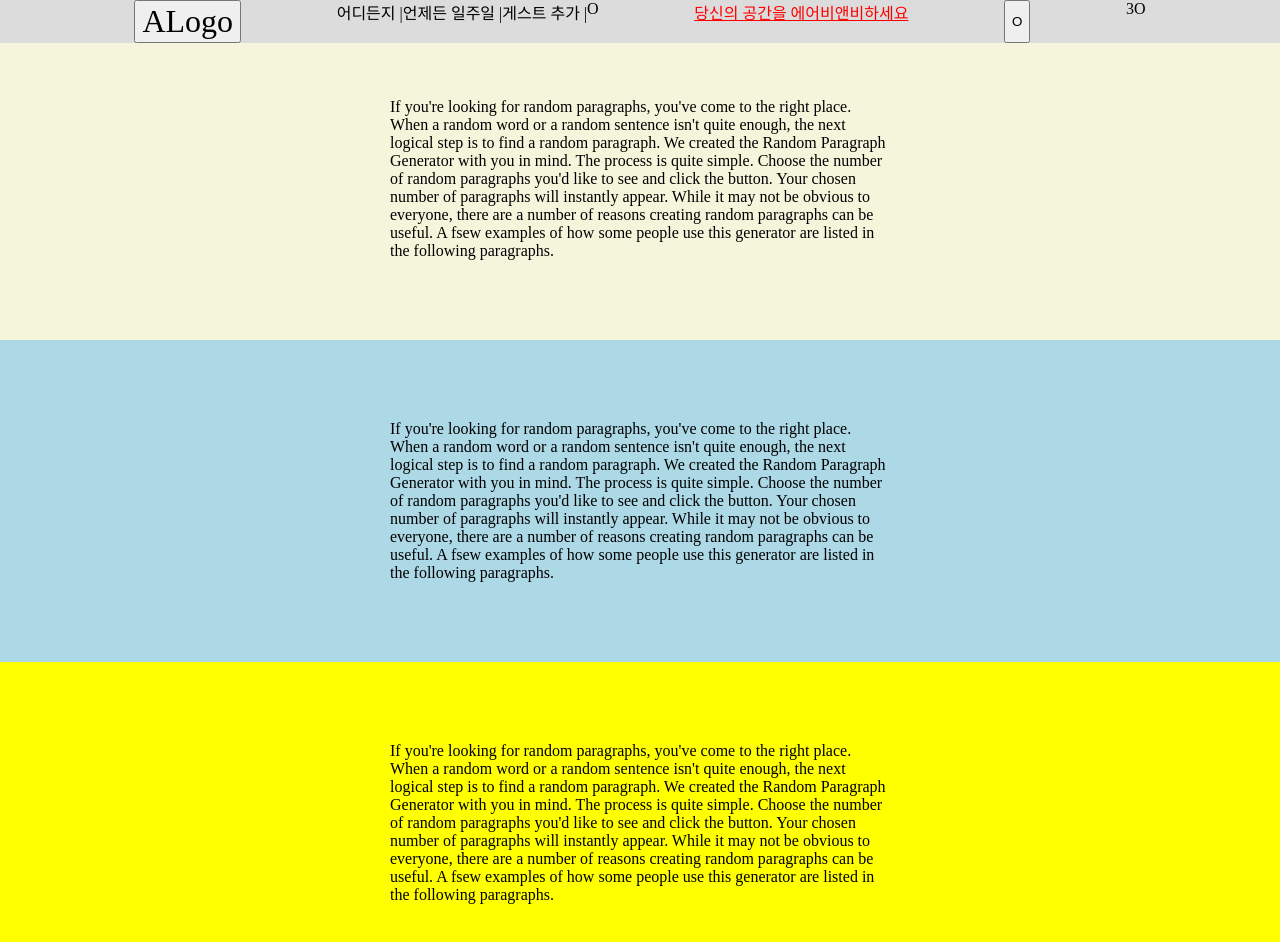
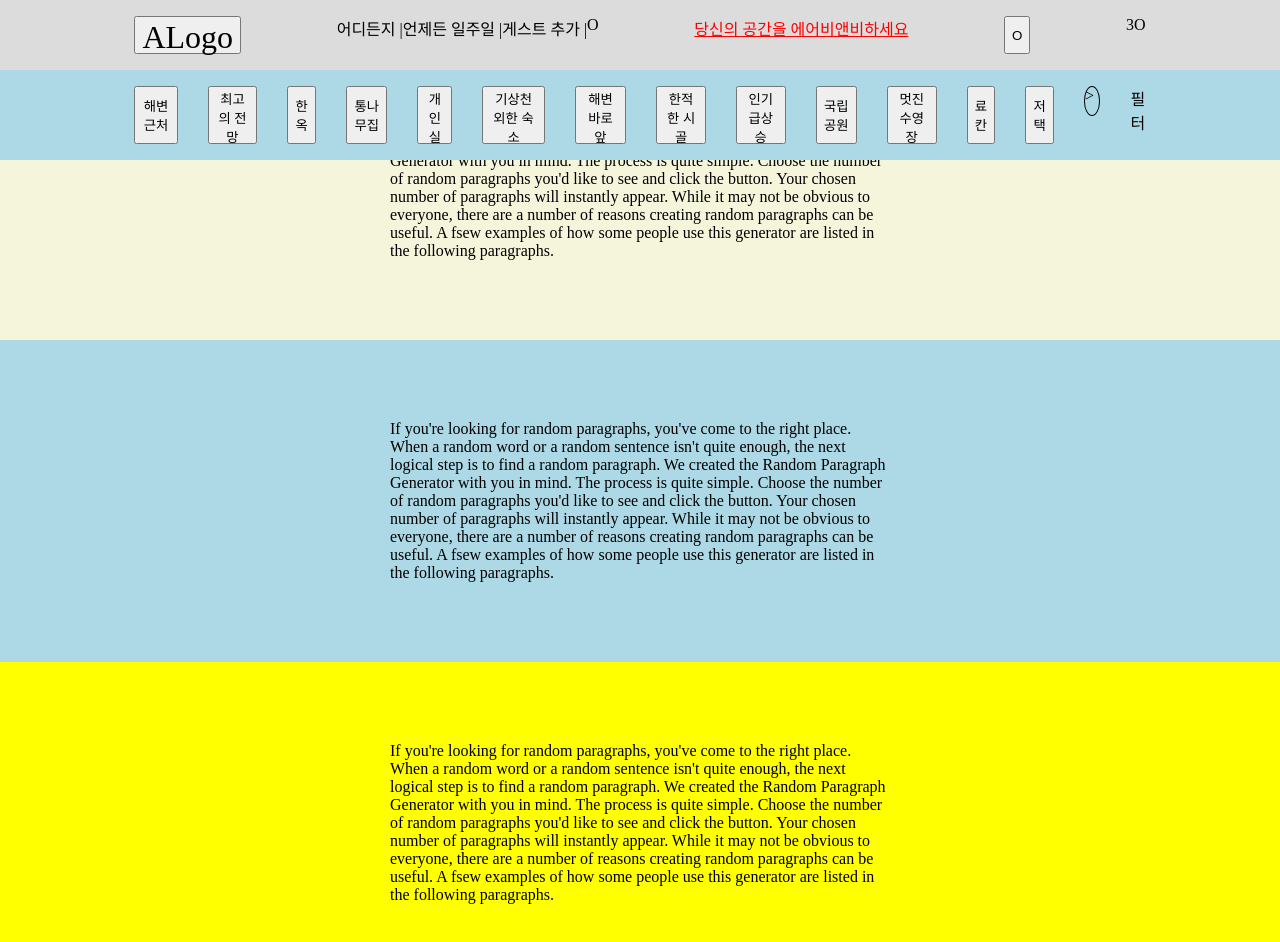
Before and after one commit to cherrie-k/clone-netflix, a React (Create React App) app: page / in a window 1280 px wide. Shown: the top 942 px of the page. Built offline with nearby package versions, Linux system fonts and the light colour scheme.

Commit message:
메인페이지 두번째 nav bar

```diff
--- a/src/App.js
+++ b/src/App.js
@@ -1,10 +1,12 @@
 import MainNavBar from "./Components/Navbars/MainNavBar";
+import MainSecondNav from "./Components/Navbars/MainSecondNav";
 import TempMain from "./Components/TempMain";
 
 function App() {
   return (
     <div className="App">
       <MainNavBar />
+      <MainSecondNav />
       <div
         className="container"
         style={{ margin: "0", padding: "0", background: "salmon" }}
--- a/src/Components/Navbars/MainNavBar.js
+++ b/src/Components/Navbars/MainNavBar.js
@@ -1,6 +1,6 @@
-import DetailSearch from "./DetailSearch";
-import NavGlobe from "./NavGlobe";
-import NavLogin from "./NavLogin";
+import DetailSearch from "./elements/DetailSearch";
+import NavGlobe from "./elements/NavGlobe";
+import NavLogin from "./elements/NavLogin";
 import "./NavBarStyle.css";
 
 export default function MainNavBar() {
--- /dev/null
+++ b/src/Components/Navbars/MainSecondNav.js
@@ -0,0 +1,32 @@
+import "./NavBarStyle.css";
+
+export default function MainSecondNav() {
+  return (
+    <nav className="nav-second" style={{ display: "flex" }}>
+      <button>해변 근처</button>
+      <button>최고의 전망</button>
+      <button>한옥</button>
+      <button>통나무집</button>
+      <button>개인실</button>
+      <button>기상천외한 숙소</button>
+      <button>해변 바로 앞</button>
+      <button>한적한 시골</button>
+      <button>인기 급상승</button>
+      <button>국립공원</button>
+      <button>멋진 수영장</button>
+      <button>료칸</button>
+      <button>저택</button>
+      <div
+        style={{
+          width: "30px",
+          height: "30px",
+          border: "solid black 1px",
+          borderRadius: "50%",
+        }}
+      >
+        {">"}
+      </div>
+      <div>필터</div>
+    </nav>
+  );
+}
--- a/src/Components/Navbars/NavBarStyle.css
+++ b/src/Components/Navbars/NavBarStyle.css
@@ -17,8 +17,22 @@ body {
   justify-content: space-between;
   align-items: stretch;
   gap: 30px;
-  padding: 0 8.4rem;
+  padding: 1rem 8.4rem;
   position: fixed;
+  height: 70px;
+}
+
+.nav-second {
+  width: 100%;
+  background-color: lightblue;
+  display: flex;
+  justify-content: space-between;
+  align-items: stretch;
+  gap: 30px;
+  padding: 1rem 8.4rem;
+  height: 90px;
+  position: fixed;
+  top: 70px;
 }
 
 .site-title {
```
Also changed, not shown: src/Components/Navbars/elements/DetailSearch.js (renamed from src/Components/Navbars/DetailSearch.js), src/Components/Navbars/elements/NavGlobe.js (renamed from src/Components/Navbars/NavGlobe.js), src/Components/Navbars/elements/NavLogin.js (renamed from src/Components/Navbars/NavLogin.js).
